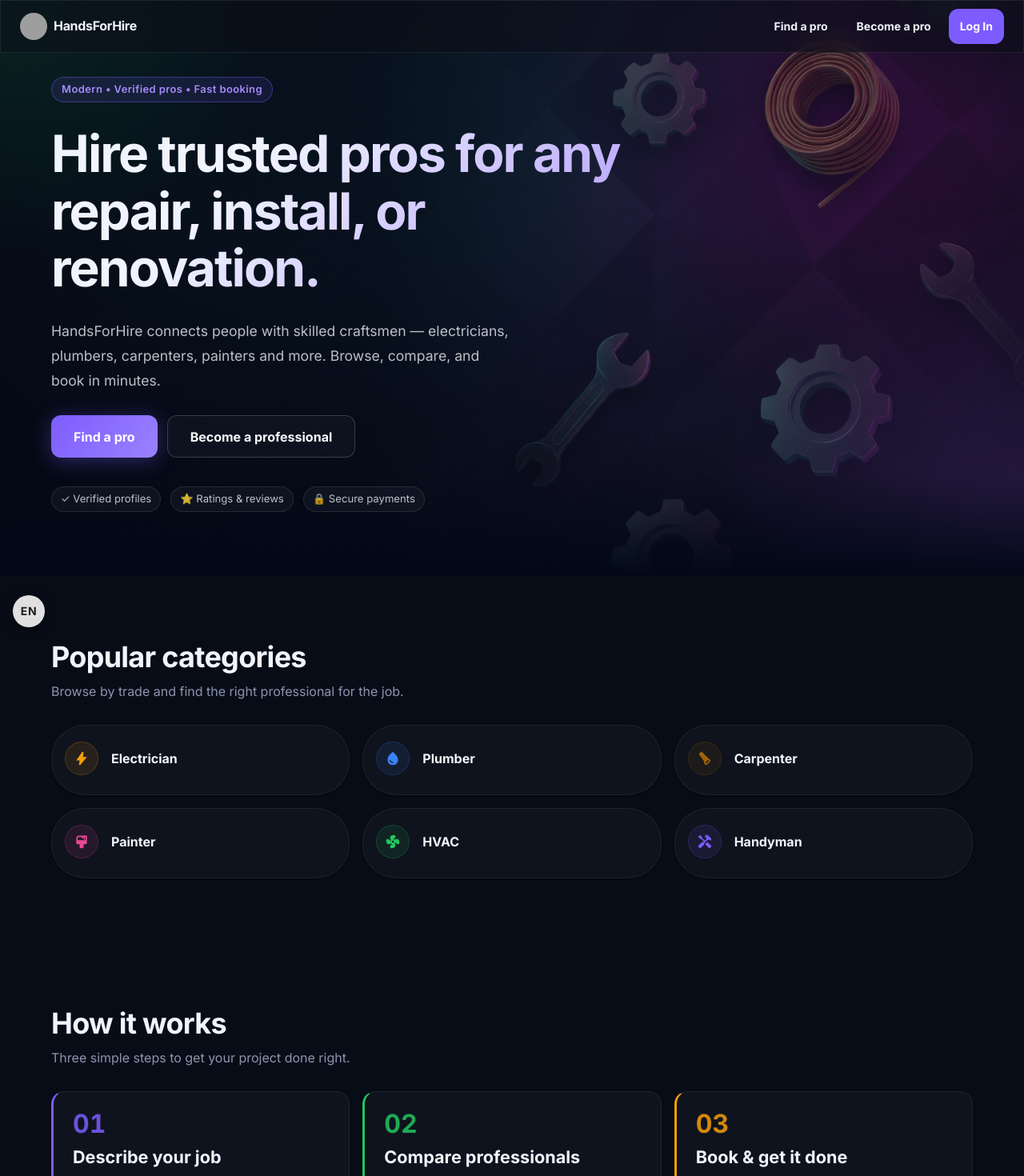
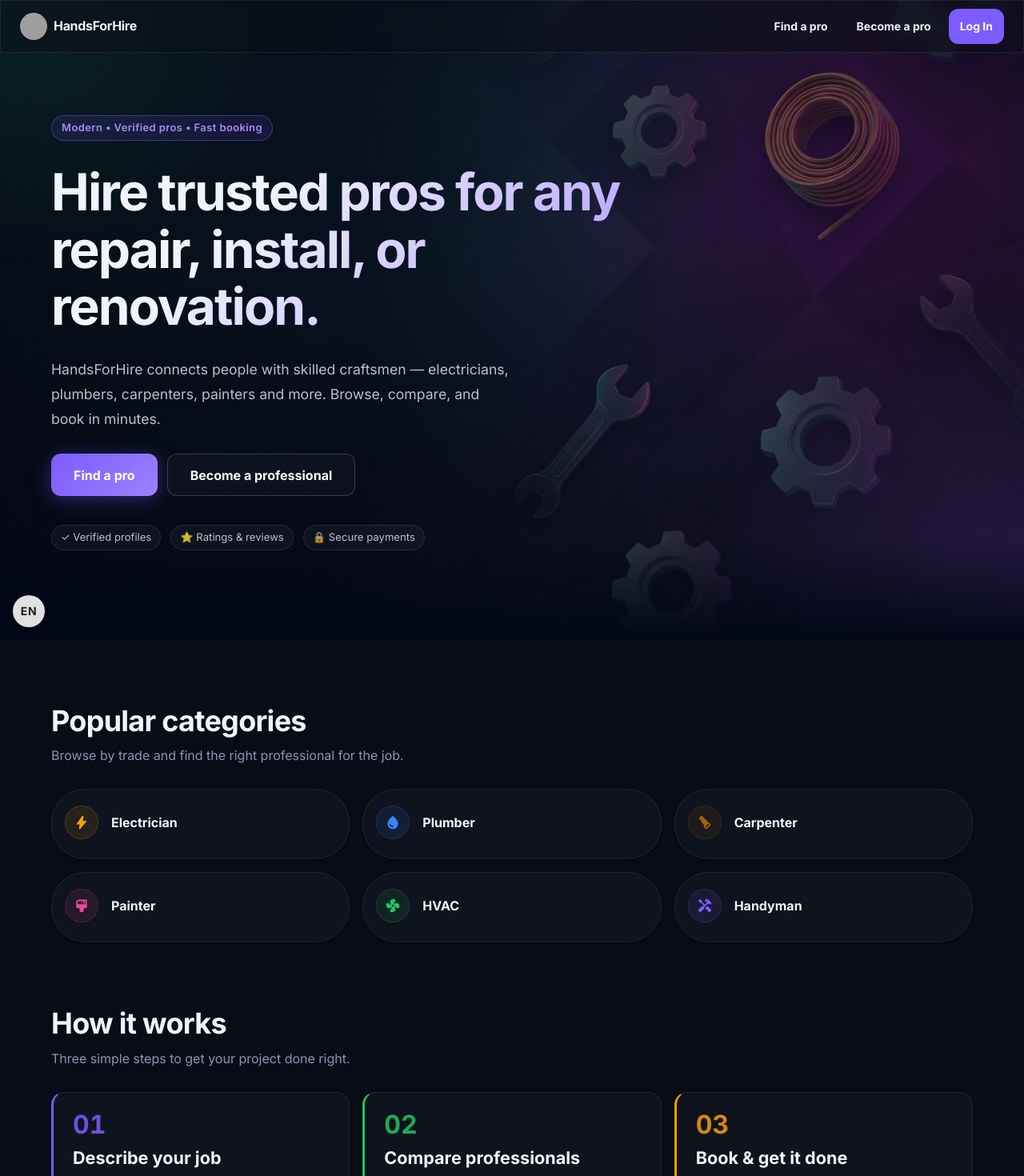
Before and after one commit to DaddyDrey/HandsForHire, a React (Vite) app in the folder Frontend/: page / in a window 1280 px wide. Shown: the top 1470 px of the page at 80% size. Built offline with nearby package versions, Linux system fonts and the light colour scheme; grey boxes are pictures that could not be loaded.

Commit message:
Improvements at the Main page(Hero)

```diff
--- a/Frontend/src/components/sections/home/Categories.tsx
+++ b/Frontend/src/components/sections/home/Categories.tsx
@@ -42,7 +42,7 @@ export default function Categories() {
   };
 
   return (
-    <Section>
+    <Section sx={{ pt: { xs: 6, md: 10 } }}>
       <ContainerMax>
         <Typography variant="h2" sx={{ mb: 1 }}>
           {t('popularCategories')}
--- a/Frontend/src/components/sections/home/Hero.tsx
+++ b/Frontend/src/components/sections/home/Hero.tsx
@@ -11,9 +11,9 @@ export default function Hero() {
   return (
     <Section
       sx={{
-        pt: { xs: 8, md: 12 },
-        pb: { xs: 6, md: 10 },
-        minHeight: { xs: 'auto', md: '88vh' },
+        pt: { xs: 10, md: 14 },
+        pb: { xs: 7, md: 10 },
+        minHeight: { xs: 'auto', md: '100vh' },
         display: 'flex',
         alignItems: 'center',
         position: 'relative',
```
